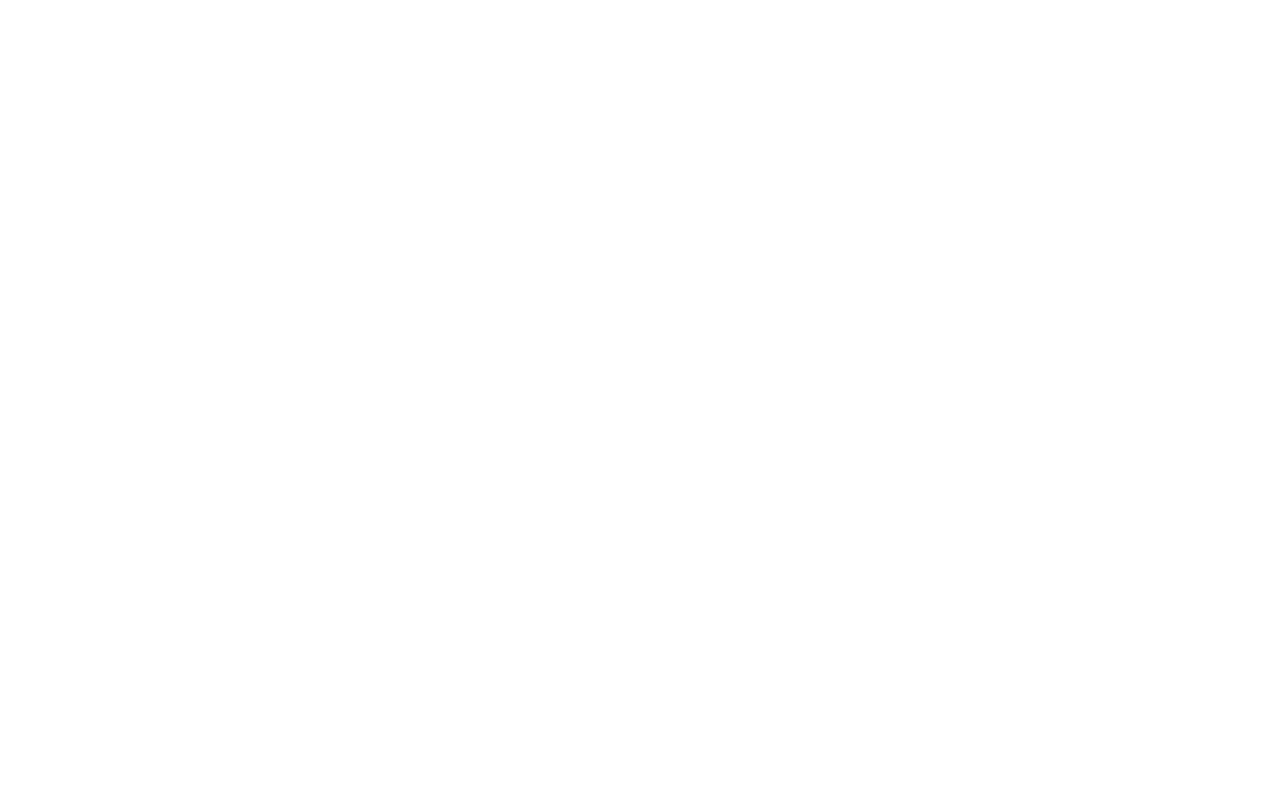
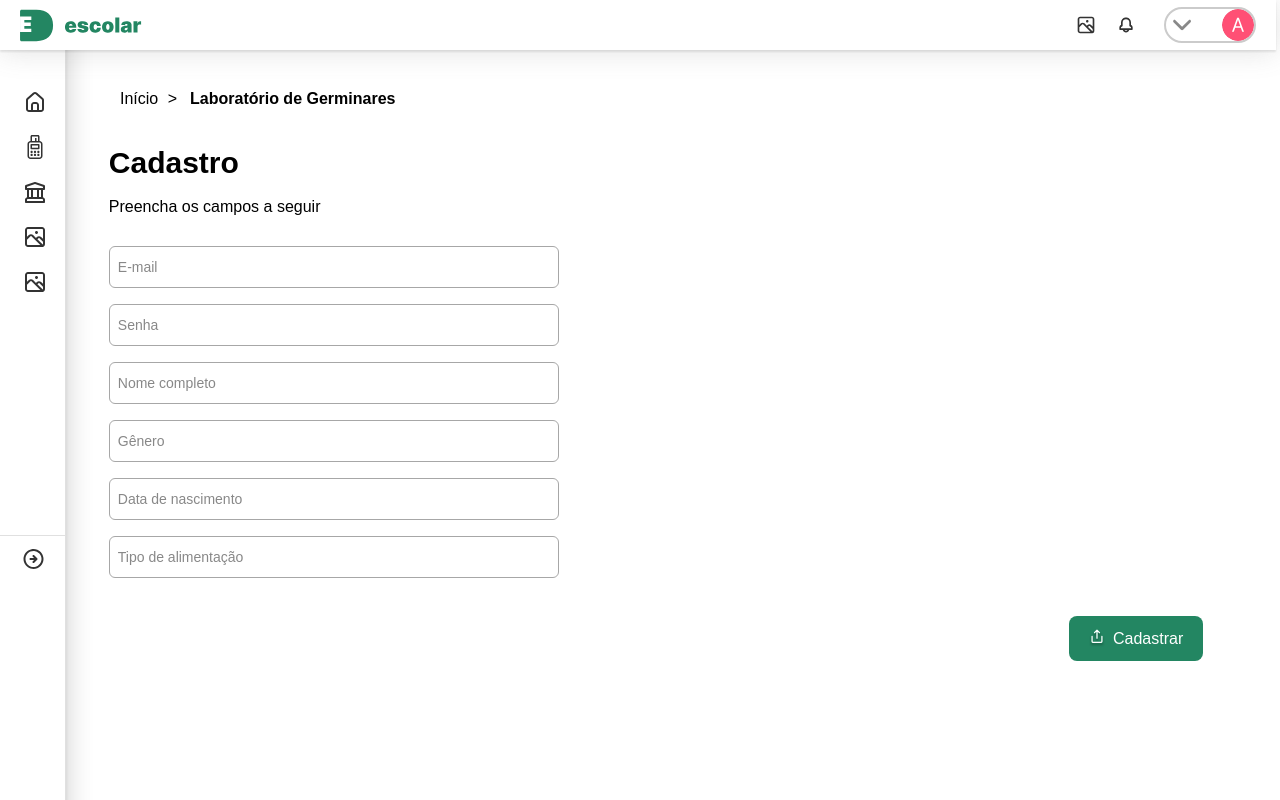
Before and after one commit to Daniel-Sev/CRUD_notas, an Angular app in the folder crud_notas/: page /cadastro in a window 1280 px wide. Before the commit this address led to /. Built offline with nearby package versions, Linux system fonts and the light colour scheme.

Commit message:
Mandando tela do cadastro

```diff
--- a/crud_notas/src/app/app.routes.ts
+++ b/crud_notas/src/app/app.routes.ts
@@ -2,6 +2,7 @@
 import { HomeComponent } from './components/home/home.component';
 import { LoginComponent } from './components/login/login.component';
 import { GraficosComponent } from './components/graficos/graficos.component';
+import { CadastroComponent } from './components/cadastro/cadastro.component';
 
 export const routes: Routes = [
     {
@@ -15,5 +16,9 @@
     {
         path:"graficos",
         component: GraficosComponent
+    },
+    {
+        path:"cadastro",
+        component: CadastroComponent
     }
 ];
--- /dev/null
+++ b/crud_notas/src/app/components/cadastro/cadastro.component.css
@@ -0,0 +1,81 @@
+* {
+    font-family: sans-serif;
+    box-sizing: border-box;
+}
+
+#cadastro {
+    display: flex;
+    flex-direction: column;
+    margin: 3% 8.5%;
+    max-width: 500px;
+}
+
+#texto_cadastro {
+    font-size: 30px;
+}
+#texto_campos{
+    font-size: 16px;
+    margin-top: 3.5%;
+}
+
+#formulario {
+    margin-top: 6%;
+    display: flex;
+    flex-direction: column;
+    gap: 16px;
+}
+
+.input {
+    width: 90%;
+    height: 42px;
+    padding: 8px;
+    border: 1px solid #a7a7a7;
+    border-radius: 6px;
+    font-size: 14px;
+}
+
+#inputs {
+    display: flex;
+    flex-direction: column;
+    gap: 16px
+}
+
+
+.input::placeholder {
+    color: #888;
+    transition: 0.2s;
+}
+
+.input:focus::placeholder {
+    opacity: 0;
+}
+
+#botoes {
+    display: flex;
+    justify-content: flex-end;
+    margin-top: 2%;
+    margin-right: 6%;
+}
+
+#botao {
+    height: 45px;
+    font-size: 16px;
+    display: flex;
+    align-items: center;
+    gap: 8px;
+    background-color: #238662;
+    color: white;
+    border: none;
+    border-radius: 8px;
+    padding: 10px 20px;
+    cursor: pointer;
+    transition:  0.2s ease-in-out;
+}
+
+#botao:hover {
+    background-color: #155d43;
+}
+
+.icon {
+    width: 16px;
+}
--- /dev/null
+++ b/crud_notas/src/app/components/cadastro/cadastro.component.html
@@ -0,0 +1,21 @@
+<app-navbar></app-navbar>
+<app-sidebar></app-sidebar>
+<app-caminho></app-caminho>
+
+<div id="cadastro">
+    <h1 id="texto_cadastro">Cadastro</h1>
+    <p id="texto_campos">Preencha os campos a seguir</p>
+    <form action="" id="formulario">
+        <div id="inputs">
+            <input class="input" type="text" placeholder="E-mail">
+            <input class="input" type="password" placeholder="Senha">
+            <input class="input" type="text" placeholder="Nome completo">
+            <input class="input" type="text" placeholder="Gênero">
+            <input class="input" type="text" placeholder="Data de nascimento">
+            <input class="input" type="text" placeholder="Tipo de alimentação">
+        </div>
+    </form>
+</div>
+<div id="botoes">
+    <button id="botao"><img src="assets/Share.svg" alt="" class="icon">Cadastrar</button>
+</div>
```
Also changed, not shown: crud_notas/src/app/components/cadastro/cadastro.component.ts (added, +14 -0 lines), 1 other file (tests, documents, lock files or other folders).
